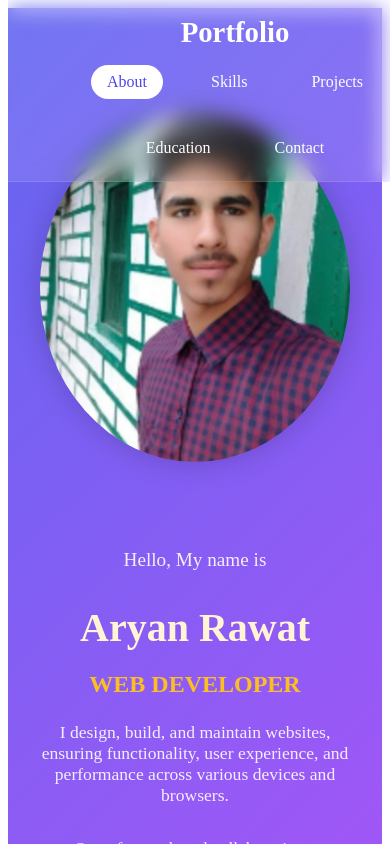
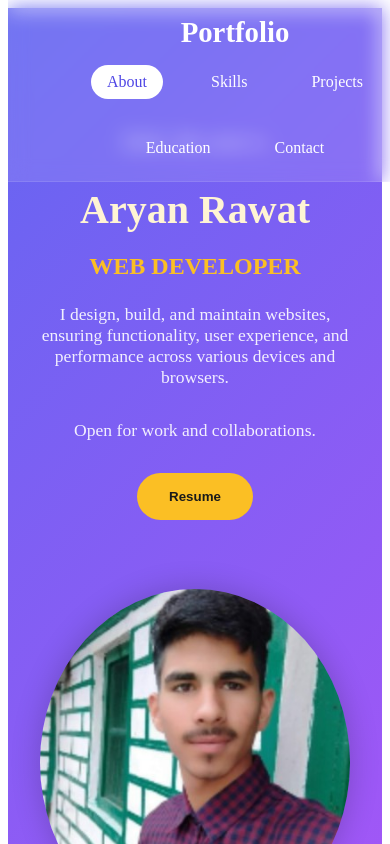
Before and after one commit to luckyrawat75/reactportfolio, a React (Vite) app: page / in a window 390 px wide. Shown: the top 844 px of the page. Built offline with nearby package versions, Linux system fonts and the light colour scheme.

Commit message:
resume update

```diff
--- a/src/Component/About.jsx
+++ b/src/Component/About.jsx
@@ -7,7 +7,7 @@ import Skills from "./Skill";
 
 const About = () => {
   const openResume = () => {
-    window.open("/my resume.jpg", "_blank");
+    window.open("/public/Resume.jpg", "_blank");
   };
 
   return (
--- a/src/Component/Nav.css
+++ b/src/Component/Nav.css
@@ -84,7 +84,8 @@
   }
 
   .about-image {
-    order: -1;
+    margin-top:5px;
+
   }
 
   .about-name {
```
Also changed, not shown: public/Resume.jpg (added), public/my resume.jpg (deleted).
